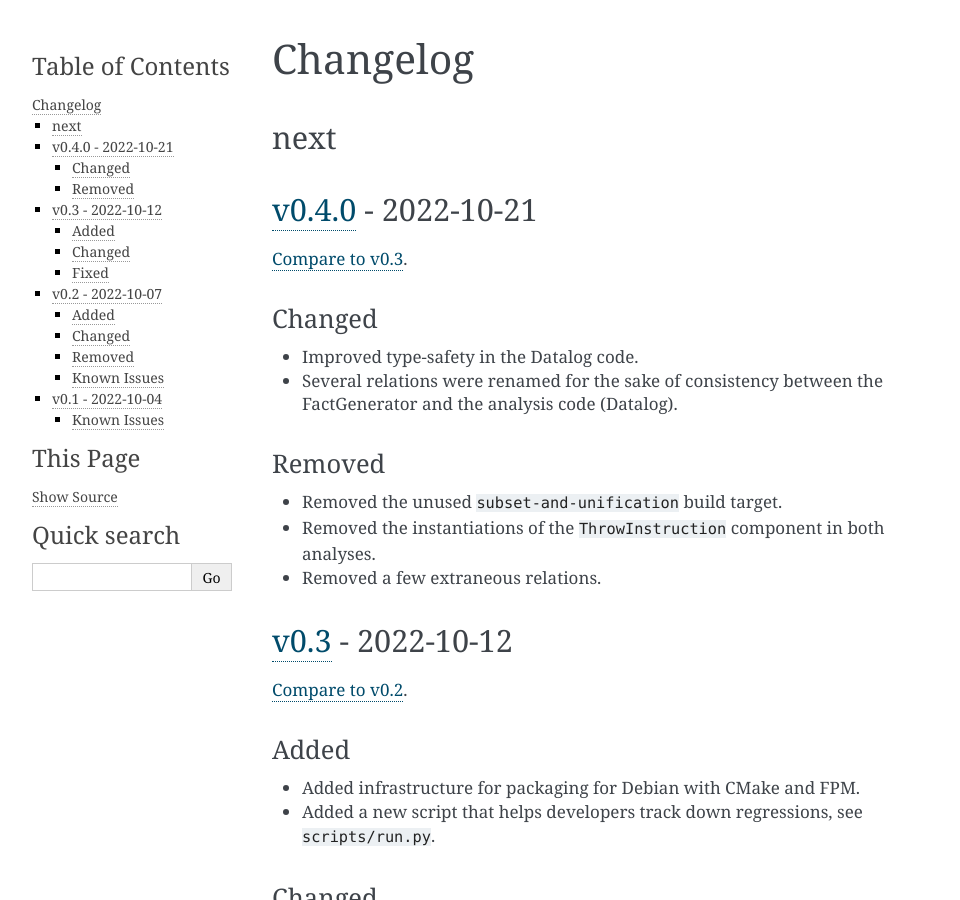
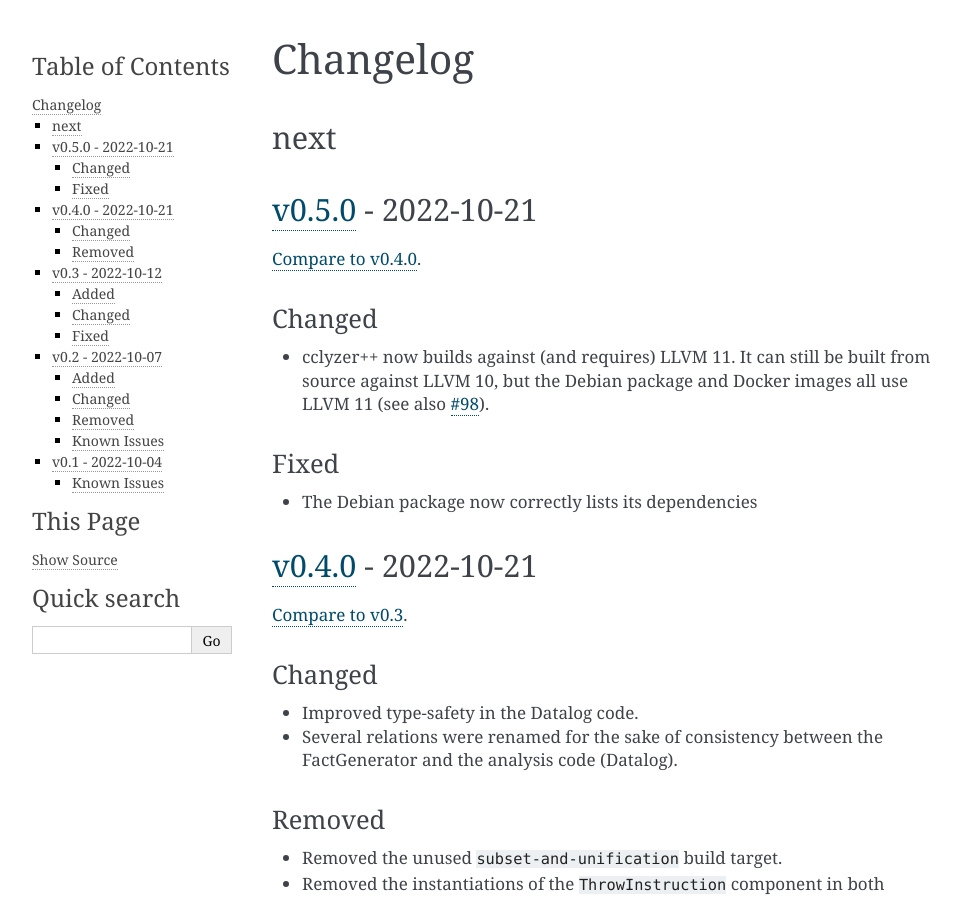
Before and after one commit to GaloisInc/cclyzerpp, a Sphinx documentation site: the page built from doc/changelog.rst, in a window 1280 px wide and 900 px high. Shown: the whole window, without its empty margins (148-1108 px from the left). Built offline with Sphinx 7.4.7, drawn with Linux system fonts in a browser that asks for light colours.

Commit message:
v0.5.0-rc.1

```diff
--- a/CMakeLists.txt
+++ b/CMakeLists.txt
@@ -1,7 +1,7 @@
 # minimum version: 3.12 for CMAKE_PROJECT_VERSION
 cmake_minimum_required(VERSION 3.12 FATAL_ERROR)
 
-project(cclyzer++ LANGUAGES C CXX VERSION 0.4.0)
+project(cclyzer++ LANGUAGES C CXX VERSION 0.5.0-rc1)
 
 # -----------------------------------------------------------------------------
 
--- a/doc/changelog.rst
+++ b/doc/changelog.rst
@@ -7,10 +7,27 @@ Changelog
 next
 ****
 
+`v0.5.0`_ - 2022-10-21
+**********************
+
+`Compare to v0.4.0 <https://github.com/GaloisInc/cclyzerpp/compare/v0.4.0...v0.5.0>`_.
+
+Changed
+~~~~~~~
+
+- cclyzer++ now builds against (and requires) LLVM 11. It can still be built
+  from source against LLVM 10, but the Debian package and Docker images all use
+  LLVM 11 (see also `#98`_).
+
+Fixed
+~~~~~
+
+- The Debian package now correctly lists its dependencies
+
 `v0.4.0`_ - 2022-10-21
 **********************
 
-`Compare to v0.3 <https://github.com/GaloisInc/cclyzerpp/compare/v0.4.0...v0.3>`_.
+`Compare to v0.3 <https://github.com/GaloisInc/cclyzerpp/compare/v0.3...v0.4.0>`_.
 
 Changed
 ~~~~~~~
@@ -98,4 +115,6 @@ Known Issues
 .. _v0.2: https://github.com/GaloisInc/cclyzerpp/releases/tag/v0.2
 .. _v0.3: https://github.com/GaloisInc/cclyzerpp/releases/tag/v0.3
 .. _v0.4.0: https://github.com/GaloisInc/cclyzerpp/releases/tag/v0.4.0
+.. _v0.5.0: https://github.com/GaloisInc/cclyzerpp/releases/tag/v0.5.0
 .. _#69: https://github.com/GaloisInc/cclyzerpp/issues/69
+.. _#98: https://github.com/GaloisInc/cclyzerpp/issues/98
```
